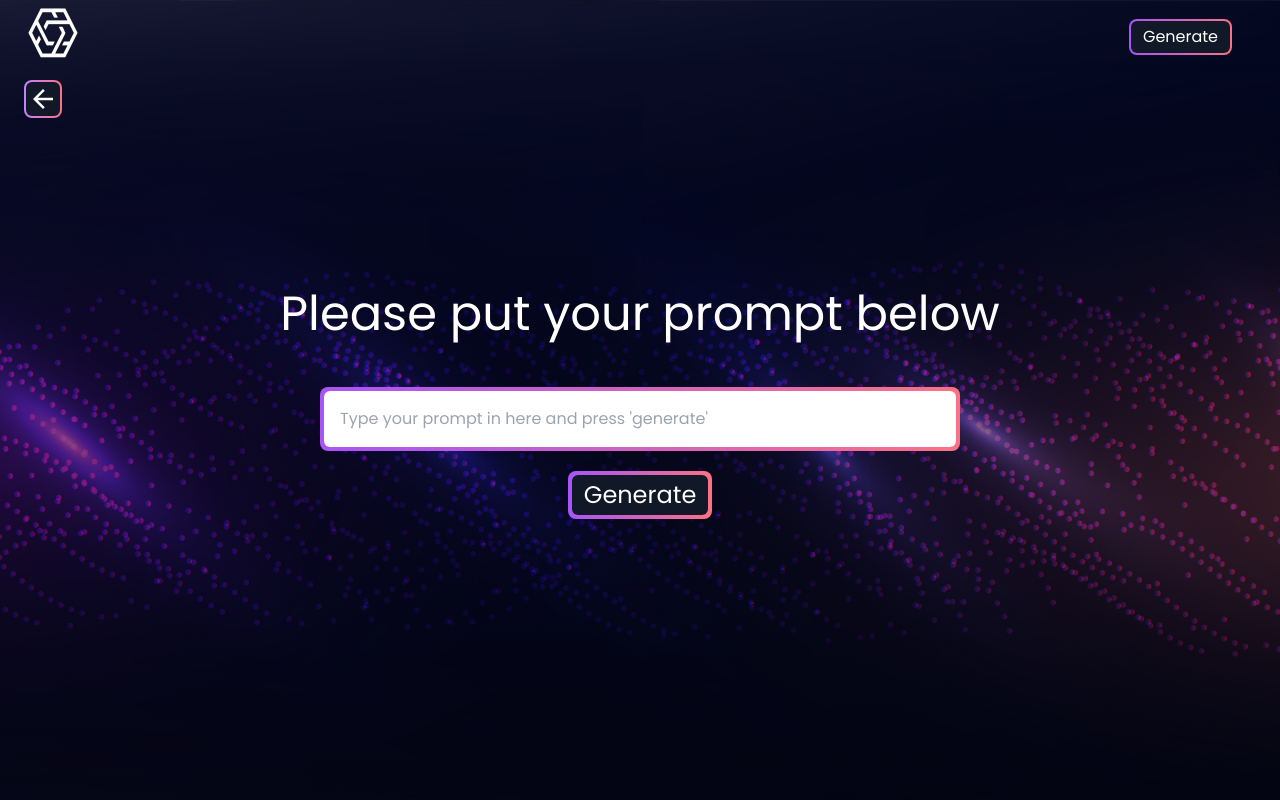
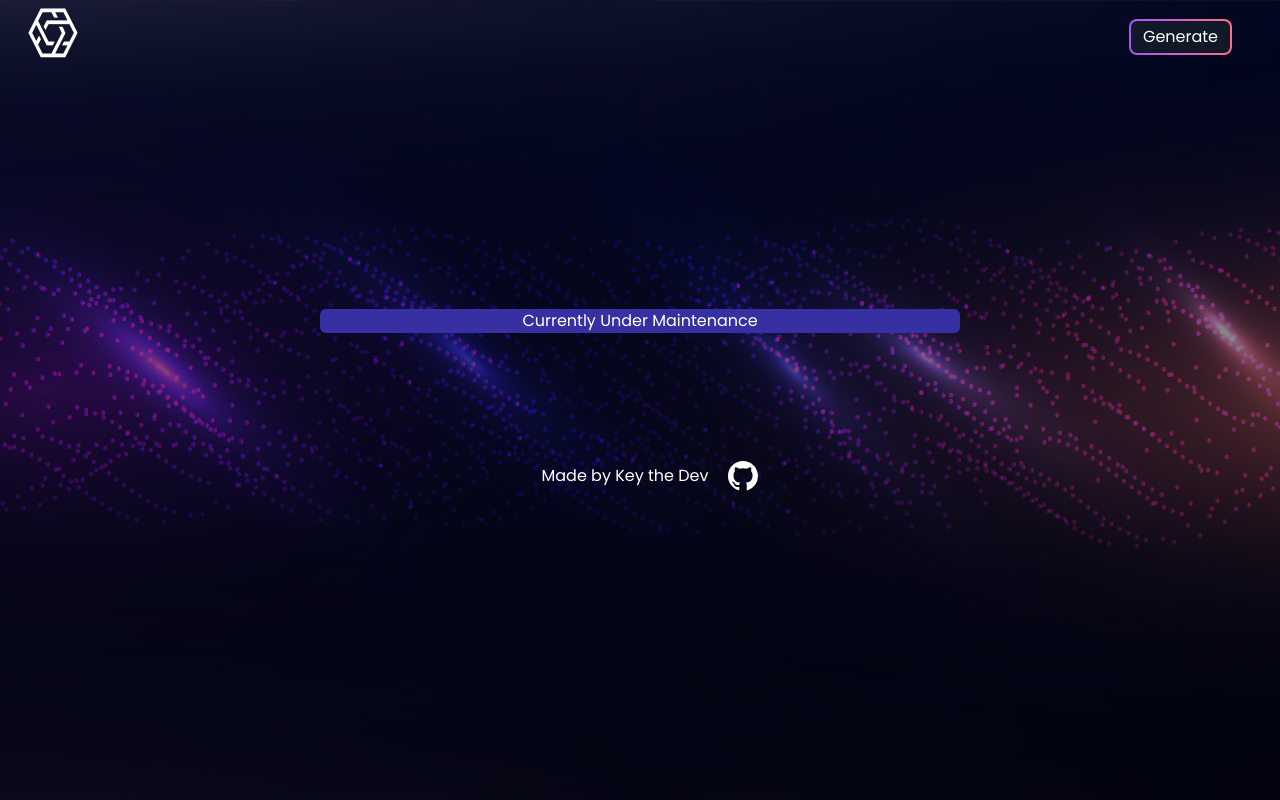
Before and after one commit to 47Key/AI_Image_Generator, a Next.js app: page /generate in a window 1280 px wide. Shown: the top 800 px of the page. Built offline with nearby package versions, Linux system fonts and the light colour scheme.

Commit message:
Under maintenance, switching container deployment to a EC2 instance

```diff
--- a/pages/generate/index.tsx
+++ b/pages/generate/index.tsx
@@ -10,7 +10,7 @@ import Generate from "../../containers/Generate";
 const ImageGenerator: NextPage = () => {
   return (
     <div className={styles.container}>
-      <div className="bg-mainBG bg-cover bg-center bg-no-repeat bg-fixed">
+      <div className="bg-mainBG bg-cover bg-center bg-no-repeat bg-fixed min-h-screen flex flex-col items-center justify-center">
         <Head>
           <title>Stable Diffusion Image Generator</title>
           <meta name="description" content="Key AI" />
@@ -31,13 +31,16 @@ const ImageGenerator: NextPage = () => {
           />
         </Head>
 
-        <Generate />
+        {/* <Generate /> */}
+        <div className="w-full sm:w-3/4 lg:w-1/2 rounded-md flex items-center justify-center bg-indigo-800">
+          <h2 className="text-white">Currently Under Maintenance</h2>
+        </div>
         <Navbar />
 
         <footer className={styles.footer}>
           <div className="flex flex-row w-screen h-full justify-center items-center mt-32">
             <p className="px-5">Made by Key the Dev</p>
-            <Link href="https://github.com/47Key/key_stable-diffusion">
+            <Link href="https://github.com/47Key/AI_Image_Generator">
               <Image
                 className="cursor-pointer"
                 alt="47Key Github Logo"
```
